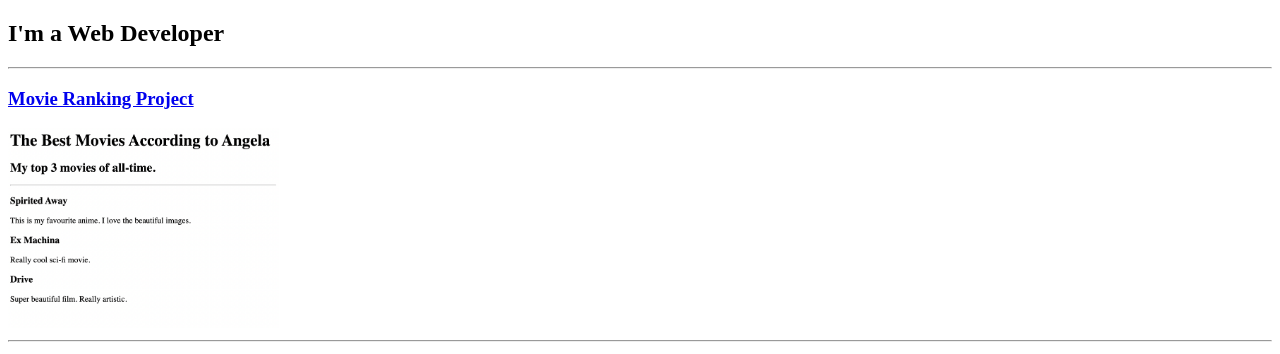
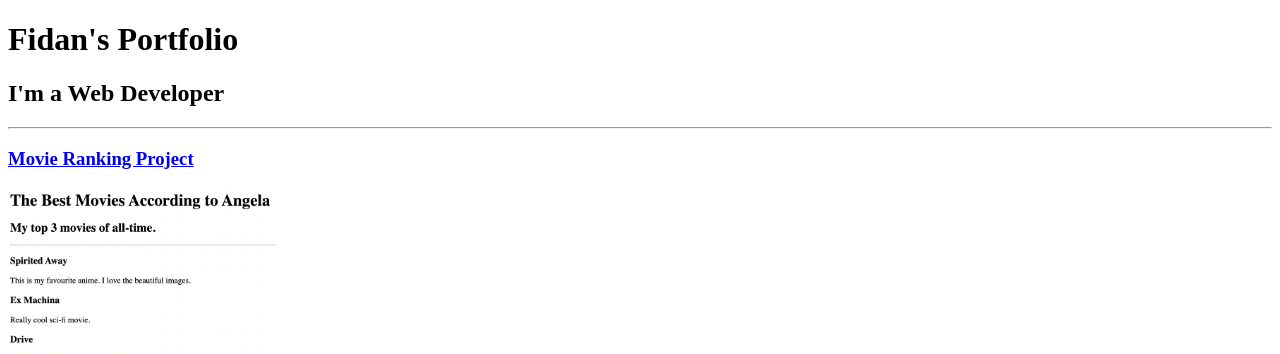
Before and after one commit to f33d0ne/html-portfolio, a plain HTML site: page index.html in a window 1280 px wide. Shown: the top 354 px of the page. Drawn offline with Linux system fonts and the light colour scheme.

Commit message:
Update index.html

```diff
--- a/index.html
+++ b/index.html
@@ -7,6 +7,7 @@
 </head>
 
 <body>
+    <h1>Fidan's Portfolio </h1>
     <h2>I'm a Web Developer</h2>
     <hr/>
     <h3><a href="./public/movie-ranking.html">Movie Ranking Project</a></h3>
```
